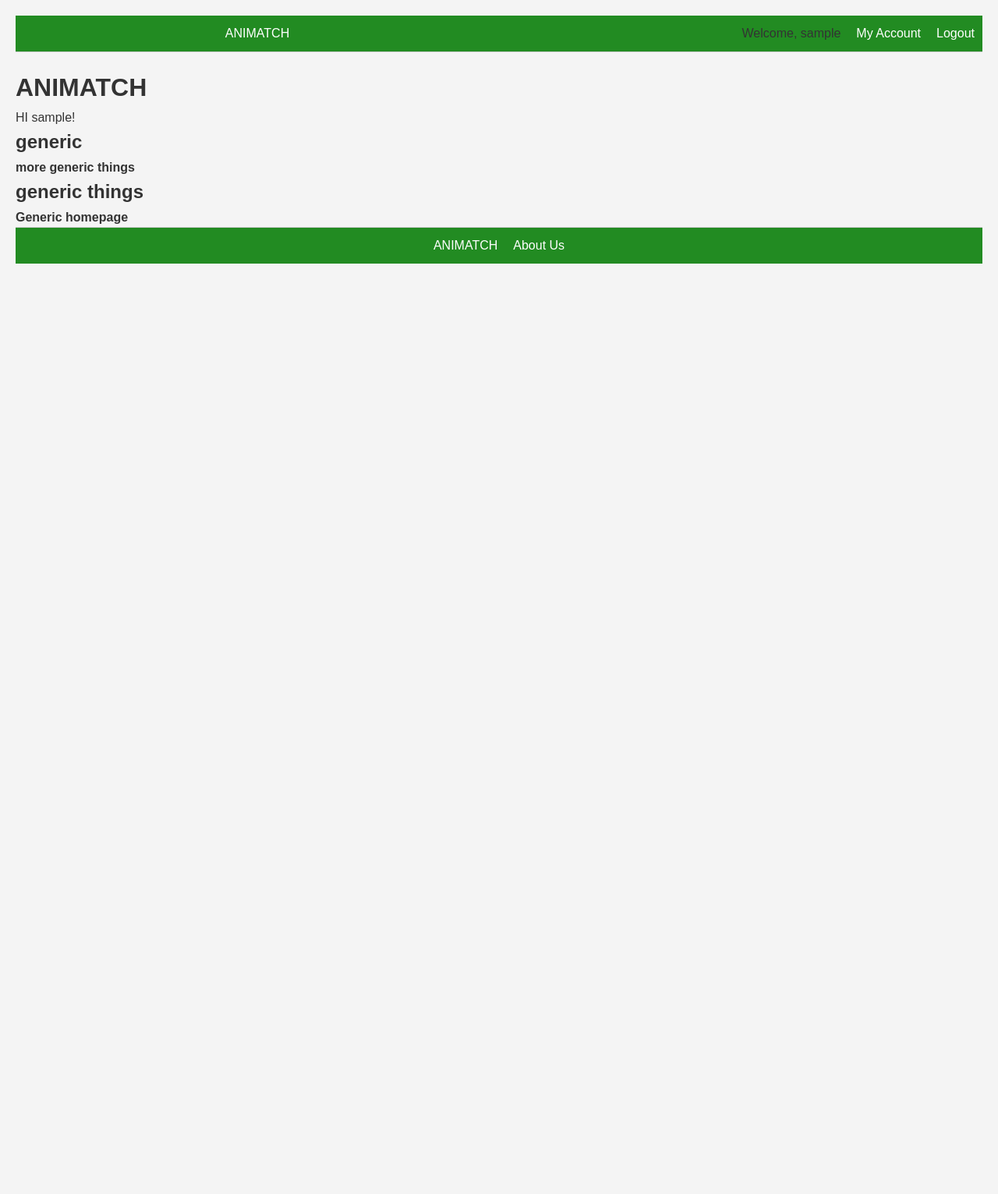
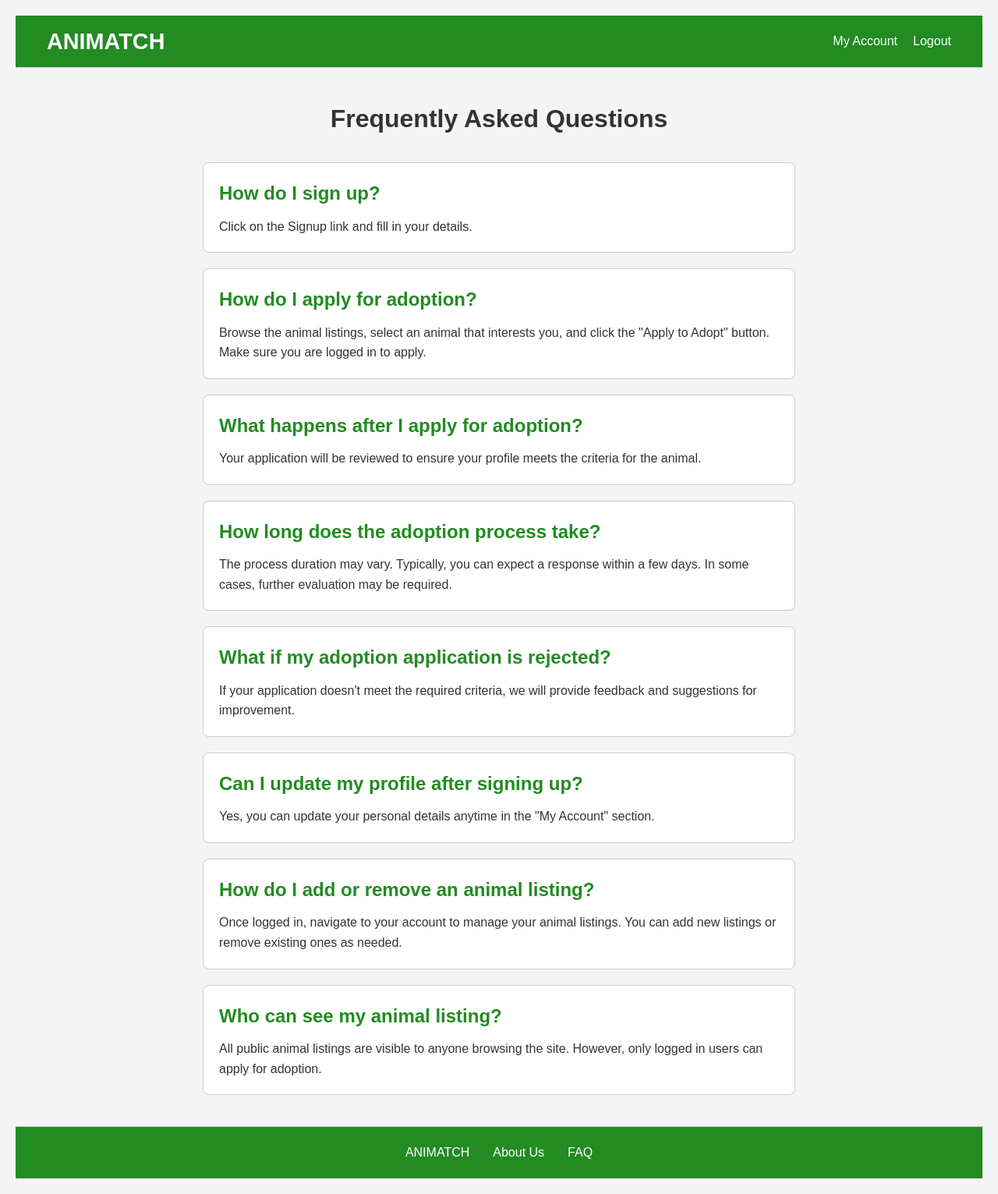
Before and after one commit to thesamedorcas/ANIMATCH, a Django app: page /faq/ in a window 1280 px wide. Shown: the whole page at 78% size. Before the commit the page ends 338 px from the top, so only its background shows below. Run offline with Django 3.2, Linux system fonts and the light colour scheme; the visitor is signed in with stand-in values (Sample User, id 1).

Commit message:
Some changes to templates and edits to CSS to improve overall look when not logged in

```diff
--- a/static/css/style.css
+++ b/static/css/style.css
@@ -12,48 +13,45 @@ body {
     padding: 20px;
 }
 
+/* Header Styles */
 header {
     background: #228B22;
     border-bottom: 1px solid #ccc;
     padding: 10px 0;
 }
 
-header nav {
+.header-container {
+    max-width: 1200px;
+    margin: 0 auto;
+    padding: 0 20px;
     display: flex;
     justify-content: space-between;
     align-items: center;
 }
 
-header ul {
-    list-style: none;
-    display: flex;
-    align-items: center;
-}
-
-header ul.nav-left {
-    flex: 1;
-}
-
-header ul.nav-center {
-    flex: 1;
-    justify-content: center;
-}
-
-header ul.nav-right {
-    flex: 1;
-    justify-content: flex-end;
-}
-
-header ul li {
-    margin: 0 10px;
-}
-
-header ul li a {
+.logo a {
+    font-size: 1.8em;
+    font-weight: bold;
     color: #fff;
     text-decoration: none;
 }
 
-header ul li a:hover {
+.main-nav ul {
+    list-style: none;
+    display: flex;
+}
+
+.main-nav ul li {
+    margin-left: 20px;
+}
+
+.main-nav ul li a {
+    color: #fff;
+    text-decoration: none;
+    font-size: 1em;
+}
+
+.main-nav ul li a:hover {
     text-decoration: underline;
 }
 
@@ -67,13 +65,17 @@ header ul li a:hover {
 }
 
 .nav-button:hover {
-    text-decoration: underline;
+    font-weight: bold;
 }
 
-main {
-    margin-top: 20px;
+/* Main Content Styles */
+.content-container {
+    max-width: 1200px;
+    margin: 20px auto;
+    padding: 0 20px;
 }
 
+/* Footer Styles */
 footer {
     background: #228B22;
     border-top: 1px solid #ccc;
@@ -81,35 +83,67 @@ footer {
     text-align: center;
 }
 
-footer nav {
+.footer-container {
+    max-width: 1200px;
+    margin: 0 auto;
+    padding: 10px 20px;
+    text-align: center;
+}
+
+.footer-nav ul {
+    list-style: none;
     display: flex;
     justify-content: center;
+    padding: 0;
 }
 
-footer ul {
-    list-style: none;
-    display: flex;
-    align-items: center;
+.footer-nav ul li {
+    margin: 0 15px;
 }
 
-footer ul li {
-    margin: 0 10px;
-}
-
-footer ul li a {
+.footer-nav ul li a {
     color: #fff;
     text-decoration: none;
 }
 
-footer ul li a:hover {
+.footer-nav ul li a:hover {
     text-decoration: underline;
 }
 
-.welcome-message {
-    margin-bottom: 20px;
+/* FAQ Page Styles */
+.faq-container {
+    max-width: 800px;
+    margin: 0 auto;
+    padding: 20px;
 }
 
-.matches-section, .filters-section, .search-results-section {
+.faq-container h1 {
+    text-align: center;
+    margin-bottom: 30px;
+}
+
+.faq {
+    display: flex;
+    flex-direction: column;
+    gap: 20px;
+}
+
+.faq-item {
+    background: #fff;
+    border: 1px solid #ccc;
+    padding: 20px;
+    border-radius: 8px;
+}
+
+.faq-item h2 {
+    margin-bottom: 10px;
+    color: #228B22;
+}
+
+/* Matches, filters, search results, etc. */
+.matches-section,
+.filters-section,
+.search-results-section {
     margin-bottom: 20px;
 }
 
--- a/templates/animals/animals.html
+++ b/templates/animals/animals.html
@@ -1,11 +1,11 @@
 {% extends 'animals/base.html' %}
 {% load static %}
 {% block title_block %}
-Animals
+Animals for adoption
 {% endblock %}
 
 {% block body_block %}
-    <h1>Animals</h1>
+    <h1>Animals available for adoption</h1>
 
     <div class="search-results-section">
         <h2>Search Animals</h2>
--- a/templates/animals/base.html
+++ b/templates/animals/base.html
@@ -8,13 +8,13 @@
 </head>
 <body>
     <header>
-        <nav>
-            <ul class="nav-center">
-                <li><a href="{% url 'animals:home' %}">ANIMATCH</a></li>
-            </ul>
-            <ul class="nav-right">
+        <div class="header-container">
+            <div class="logo">
+                <a href="{% url 'animals:home' %}">ANIMATCH</a>
+            </div>
+            <nav class="main-nav">
+                <ul>
                     {% if user.is_authenticated %}
-                    <li>Welcome, {{ user.username }}</li>
                         <li><a href="{% url 'animals:account' %}">My Account</a></li>
                         <li>
                             <form method="post" action="{% url 'animals:logout' %}">
@@ -24,21 +24,28 @@
                         </li>
                     {% else %}
                         <li><a href="{% url 'animals:login' %}">Login</a></li>
+                        <li><a href="{% url 'animals:signup' %}">Signup</a></li>
                     {% endif %}
                 </ul>
             </nav>
+        </div>
     </header>
     <main>
+        <div class="content-container">
             {% block body_block %}
             {% endblock %}
+        </div>
     </main>
     <footer>
-        <nav>
-            <ul class="footer-nav">
+        <div class="footer-container">
+            <nav class="footer-nav">
+                <ul>
                     <li><a href="{% url 'animals:home' %}">ANIMATCH</a></li>
                     <li><a href="{% url 'animals:about' %}">About Us</a></li>
+                    <li><a href="{% url 'animals:faq' %}">FAQ</a></li>
                 </ul>
             </nav>
+        </div>
     </footer>
 </body>
 </html>
--- a/templates/animals/faq.html
+++ b/templates/animals/faq.html
@@ -1,41 +1,45 @@
 {% extends 'animals/base.html' %}
-{% load staticfiles %}
+{% load static %}
 {% block title_block %}
-Homepage
+FAQ
 {% endblock %}
 
 {% block body_block %}
-        <h1>ANIMATCH</h1>
-        <div>
-            {% if user.is_authenticated %}
-                HI {{ user.username }}!
-            {% else %}
-                generic
-            {% endif %}
-            <strong>{{ boldmessage }}</strong><br />
-        </div>
-        <div>
-            <h2>generic</h2>
-        {% if categories %}
-            <ul>
-            {% for category in categories %}
-
-            {% endfor %}
-            </ul>
-        {% else %}
-            <strong>more generic things</strong>
-        {% endif %}
-        </div>
-            <h2>generic things</h2>
-        {% if pages %}
-            <ul>
-            {% for page in pages %}
-                <li><a href="{{ page.url }}">{{ page.title }}</a></li>
-            {% endfor %}
-            </ul>
-        {% else %}
-            <strong>Generic homepage</strong>
-        {% endif %}
-        </div>
-
+<div class="faq-container">
+    <h1>Frequently Asked Questions</h1>
+    <section class="faq">
+        <article class="faq-item">
+            <h2>How do I sign up?</h2>
+            <p>Click on the Signup link and fill in your details.</p>
+        </article>
+        <article class="faq-item">
+            <h2>How do I apply for adoption?</h2>
+            <p>Browse the animal listings, select an animal that interests you, and click the "Apply to Adopt" button. Make sure you are logged in to apply.</p>
+        </article>
+        <article class="faq-item">
+            <h2>What happens after I apply for adoption?</h2>
+            <p>Your application will be reviewed to ensure your profile meets the criteria for the animal.</p>
+        </article>
+        <article class="faq-item">
+            <h2>How long does the adoption process take?</h2>
+            <p>The process duration may vary. Typically, you can expect a response within a few days. In some cases, further evaluation may be required.</p>
+        </article>
+        <article class="faq-item">
+            <h2>What if my adoption application is rejected?</h2>
+            <p>If your application doesn't meet the required criteria, we will provide feedback and suggestions for improvement.</p>
+        </article>
+        <article class="faq-item">
+            <h2>Can I update my profile after signing up?</h2>
+            <p>Yes, you can update your personal details anytime in the "My Account" section.</p>
+        </article>
+        <article class="faq-item">
+            <h2>How do I add or remove an animal listing?</h2>
+            <p>Once logged in, navigate to your account to manage your animal listings. You can add new listings or remove existing ones as needed.</p>
+        </article>
+        <article class="faq-item">
+            <h2>Who can see my animal listing?</h2>
+            <p>All public animal listings are visible to anyone browsing the site. However, only logged in users can apply for adoption.</p>
+        </article>
+    </section>
+</div>
 {% endblock %}
```
Also changed, not shown: other parts of static/css/style.css (+86 -0 lines), templates/animals/about.html (+23 -33 lines), templates/animals/home.html (+5 -3 lines), templates/animals/login.html (+12 -6 lines), templates/animals/signup.html (+5 -3 lines). Lines whose indentation alone changed are shown as unchanged.
